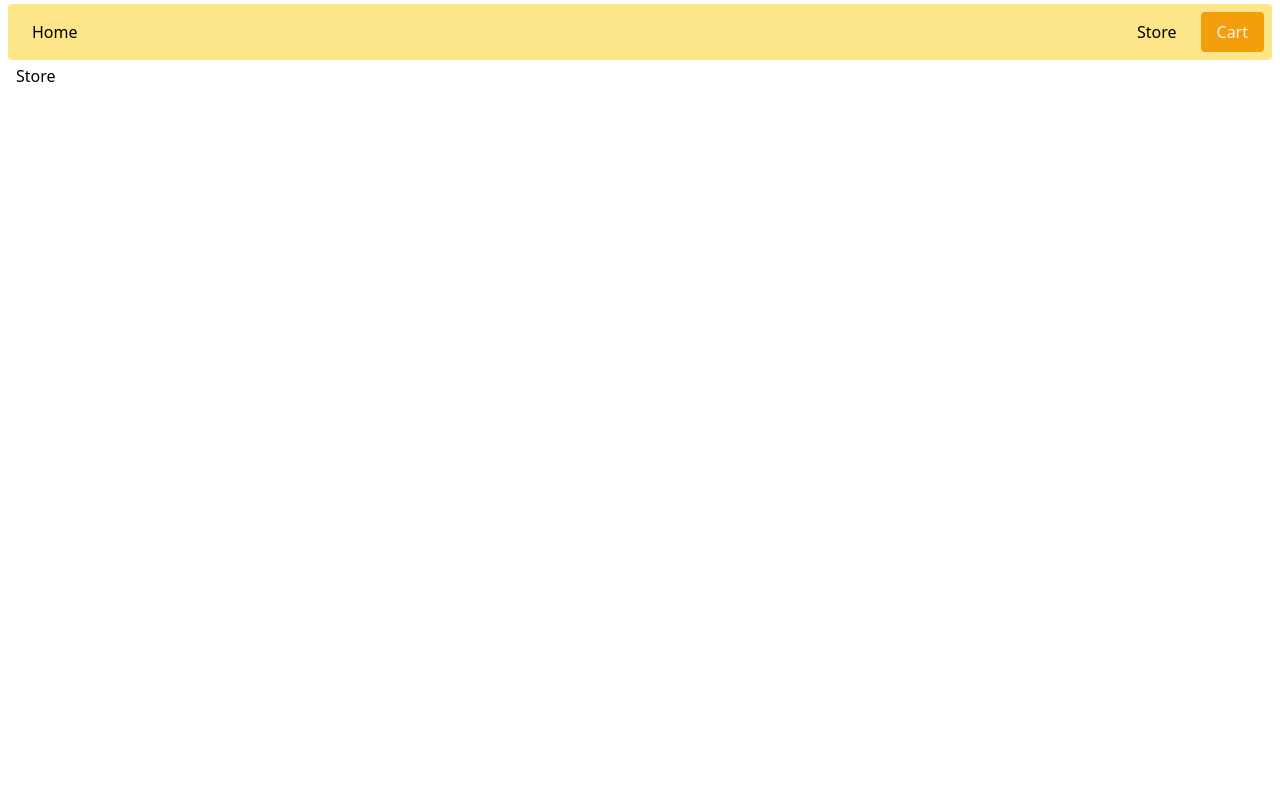
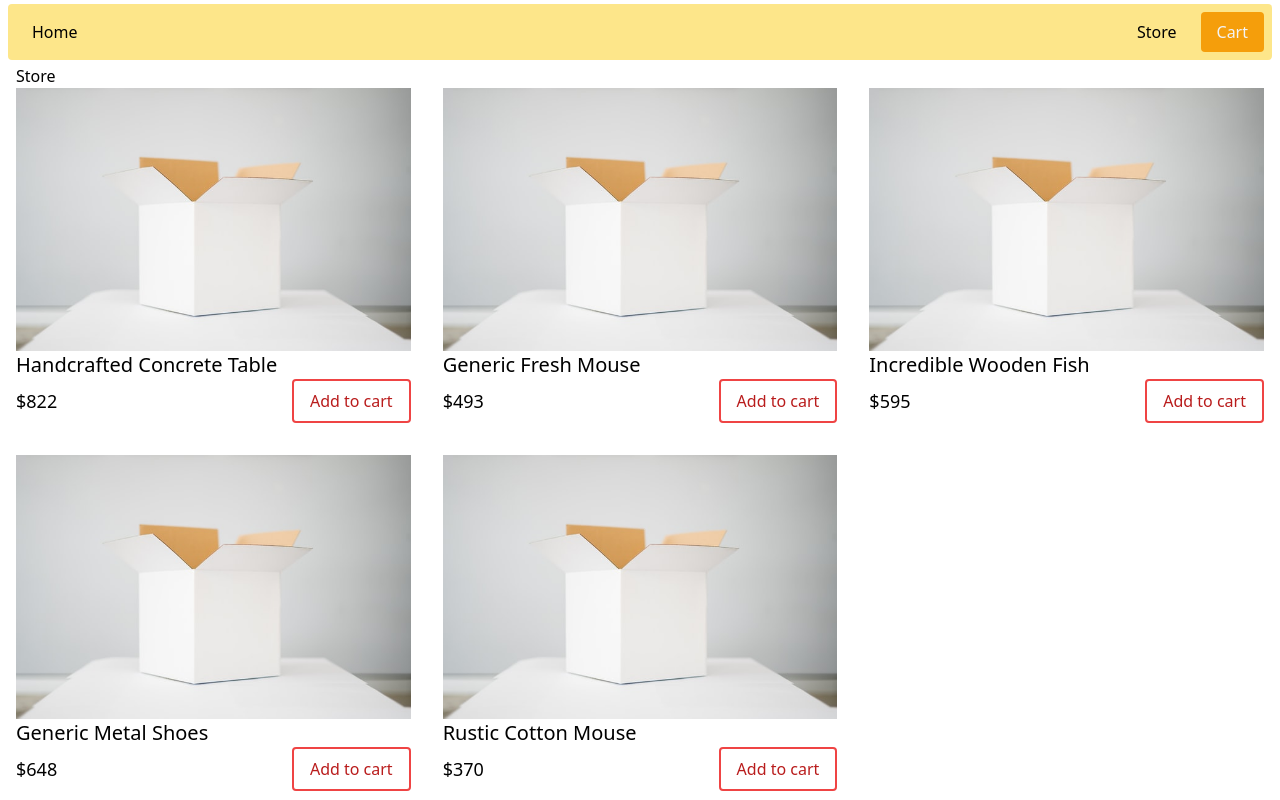
Before and after one commit to themetar/eshop-mockup, a React app: page /store in a window 1280 px wide. Built offline with nearby package versions, Linux system fonts and the light colour scheme.

Commit message:
Add store page UI

```diff
--- a/src/components/App.js
+++ b/src/components/App.js
@@ -1,6 +1,8 @@
 import { BrowserRouter as Router, Link, Switch, Route } from 'react-router-dom';
 import Home from './Home';
 import Store from './Store';
+
+import products from '../data';
 
 export default function App() {
   return (
@@ -17,7 +19,7 @@ export default function App() {
       <div className="max-w-screen-2xl mx-auto px-4">
         <Switch>
           <Route path="/store">
-            <Store />
+            <Store products={products}/>
           </Route>
           <Route path="/">
             <Home />
--- a/src/components/Store.js
+++ b/src/components/Store.js
@@ -1,6 +1,6 @@
 import { Switch, Route, useRouteMatch } from 'react-router-dom';
 
-function Store() {
+function Store({products}) {
   const { path } = useRouteMatch();
   return (
     <Switch>
@@ -12,6 +12,18 @@ function Store() {
       <Route path={`${path}`}>
         <div>
           <h1>Store</h1>
+          <div className="grid grid-cols-3 gap-8">
+            { products.map((p, i) => (
+              <div key={i}>
+                <img alt={p.name} src="/images/kelli-mcclintock-GopRYASfsOc-unsplash.jpg"></img>
+                <h2 className="text-xl">{p.name}</h2>
+                <div className="flex items-center">
+                  <span className="mr-auto text-lg">${p.price}</span>
+                  <button className="border-2 border-red-500 rounded text-red-700 px-4 py-2">Add to cart</button>
+                </div>
+              </div>
+            )) }
+          </div>
         </div>
       </Route>
     </Switch>
--- /dev/null
+++ b/src/data.js
@@ -0,0 +1,9 @@
+const products = [
+  {name: "Handcrafted Concrete Table", price: 822.00},
+  {name: "Generic Fresh Mouse", price: 493.00},
+  {name: "Incredible Wooden Fish", price: 595.00},
+  {name: "Generic Metal Shoes", price: 648.00},
+  {name: "Rustic Cotton Mouse", price: 370.00}
+];
+
+export default products;
```
Also changed, not shown: static/images/kelli-mcclintock-GopRYASfsOc-unsplash.jpg (added), 1 other file (tests, documents, lock files or other folders).
